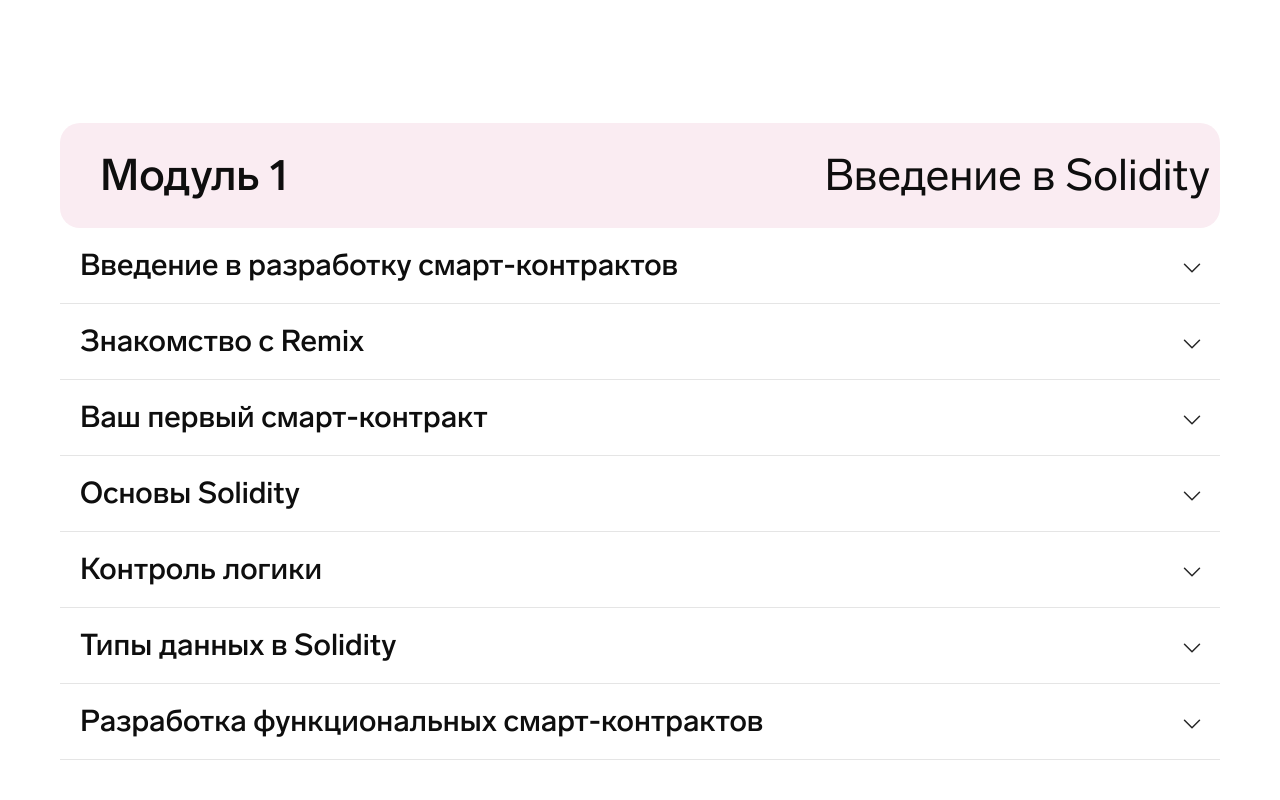
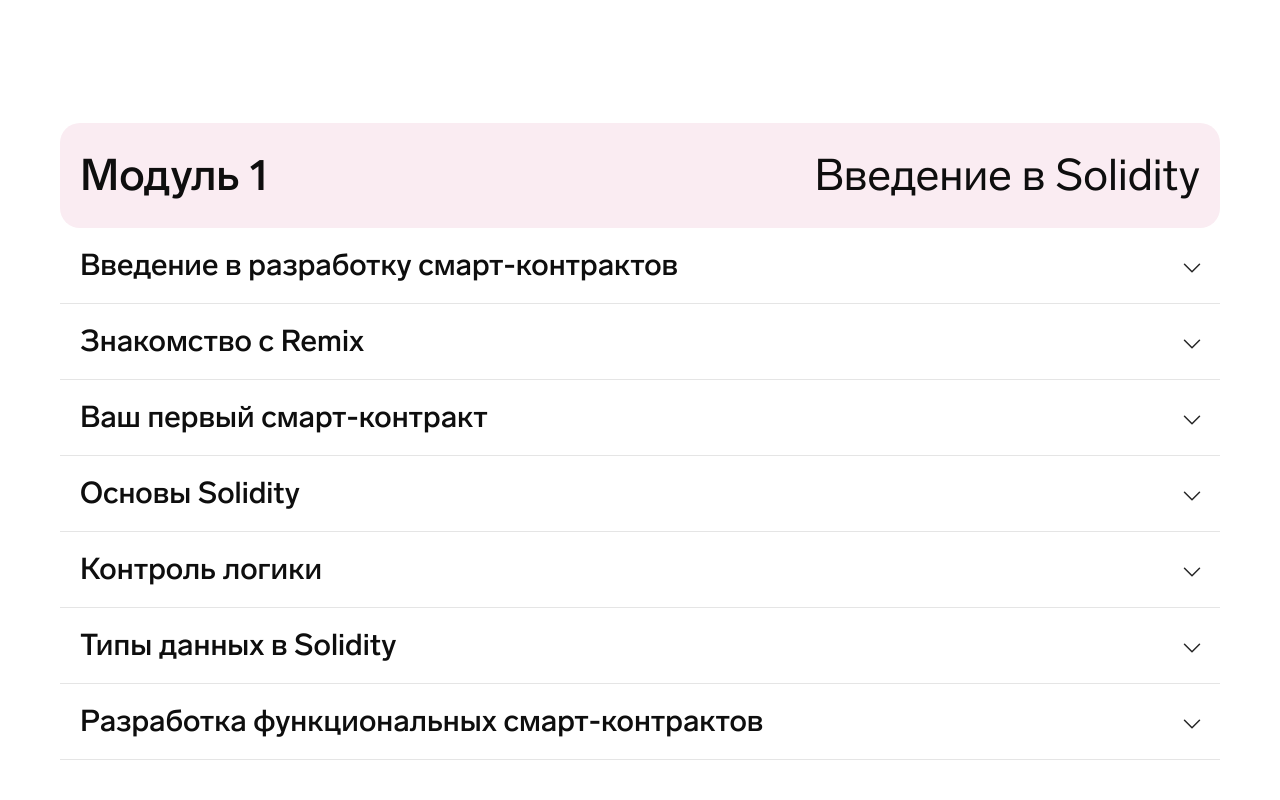
Before and after one commit to Petja314/crypto-bebra, a Next.js app: page / in a window 1280 px wide. Shown: the part 5080-5880 px from the top of the page. Built offline with nearby package versions, Linux system fonts and the light colour scheme; no server answers.

Commit message:
Accordion changed module - title text size text-right

```diff
--- a/components/Accordion.tsx
+++ b/components/Accordion.tsx
@@ -372,14 +372,14 @@ const Accordion = () => {
         {accordionData.map((module: any, moduleIndex: any) => (
           <div key={moduleIndex} className="module-container bg-white">
             <div
-              className={`module-header bg-[#FAECF2] rounded-[8px] md:rounded-[20px] flex justify-between mt-[32px] md:mt-[100px] sticky top-0 z-${
+              className={`module-header bg-[#FAECF2] rounded-[8px] md:rounded-[20px] flex justify-between items-center mt-[32px] md:mt-[100px] sticky gap-[20px] md:gap-[50px] top-0 z-${
                 accordionData.length - moduleIndex
               }`}
             >
-              <h2 className="medium text-[24px] leading-[28px] text-[#0E0E0E] md:text-[44px] md:leading-[57px] py-[11.5px] md:py-[24px] pl-[10px] md:pl-[40px]">
+              <h2 className="medium text-[20px] leading-[28px] text-[#0E0E0E] md:text-[44px] md:leading-[57px] py-[11.5px] md:py-[24px] pl-[10px] md:pl-[20px]  whitespace-nowrap">
                 {module.module}
               </h2>
-              <h2 className="text-[16px] leading-[20px] text-[#0E0E0E] md:text-[44px] md:leading-[57px] py-[11.5px] md:py-[24px] pr-[10px] md:pr-[10px]">
+              <h2 className="text-[16px] leading-[20px] text-[#0E0E0E] md:text-[44px] md:leading-[57px] py-[11.5px] md:py-[24px] pr-[10px] md:pr-[20px] text-right ">
                 {module.title}
               </h2>
             </div>
```
